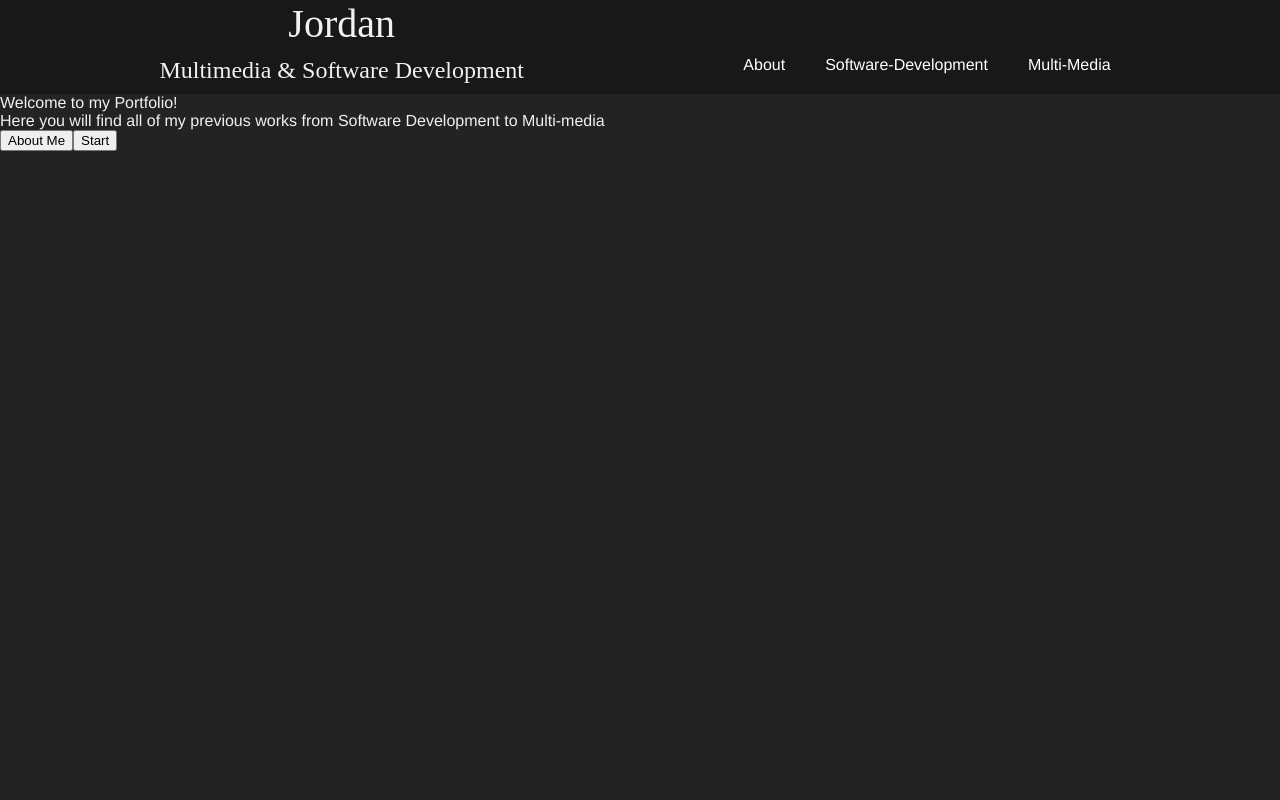
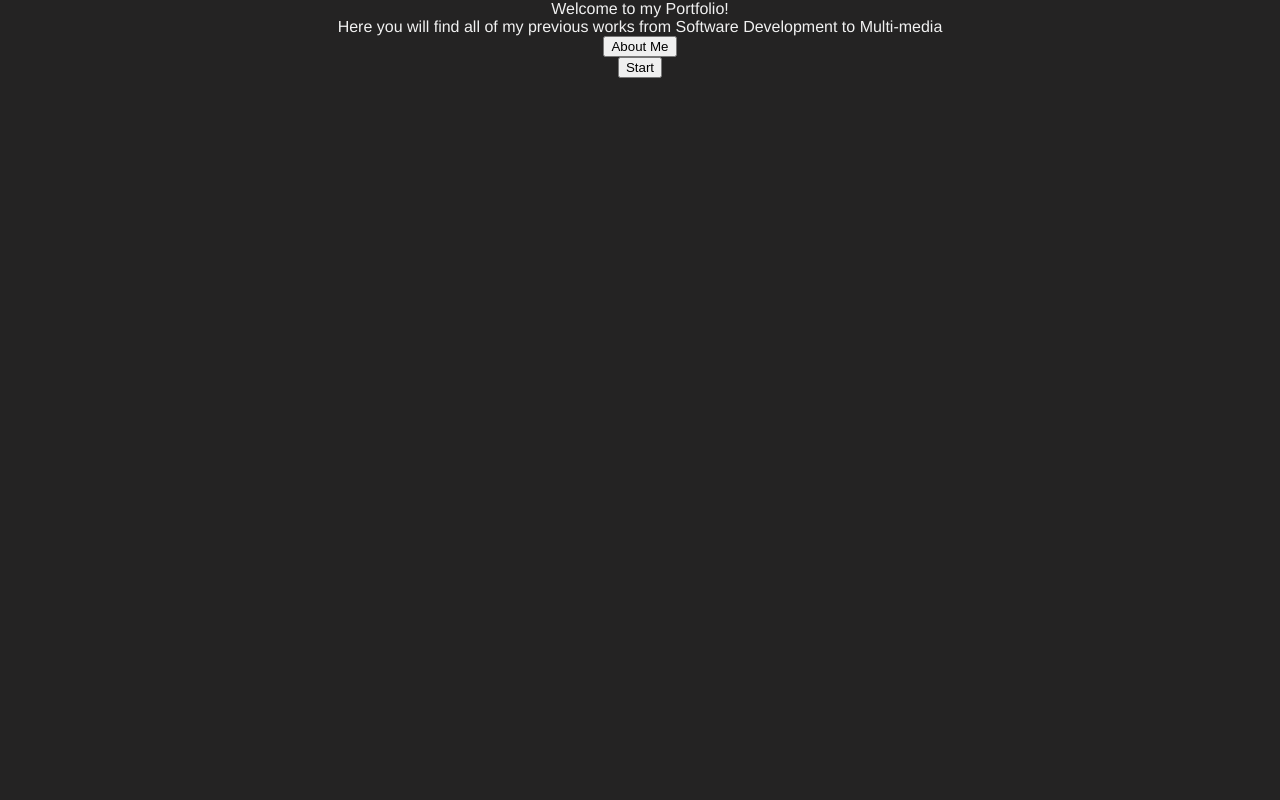
Before and after one commit to Jrock474/Portfolio, a React (Vite) app: page / in a window 1280 px wide. Shown: the top 800 px of the page. Built offline with nearby package versions, Linux system fonts and the light colour scheme.

Commit message:
added banner and banner context that affects conditional rendering of certain components

```diff
--- a/src/App.jsx
+++ b/src/App.jsx
@@ -1,20 +1,23 @@
 import { Route, Routes, useLocation } from "react-router-dom"
-import { useState } from "react"
+import { useState, createContext} from "react"
 
 import Animations from "./Pages/Animations"
 import Music from "./Pages/Music"
 import Designs from "./Pages/Designs"
 import Header from "./Conponents/Header"
 import Footer from "./Conponents/Footer"
-import About from "./Pages/About"
 import React from "react"
 import MultiMedia from "./Pages/MultiMedia_Nav"
 import Home_Navigation from "./Pages/Home_Navigation"
 import Software_Development_Portfolio from "./Pages/Software_Development_Portfolio"
 import './styles.css'
 
+export const BannerState = createContext()
+
 const App = () => {
   const location = useLocation()
+
+  const [isBannerActive, setIsBannerActive] = useState(true)
 
   const [footerID, setFooterID] = useState("")
   const [sharedFooterClass, setSharedFooterClass] = useState("")
@@ -39,16 +42,22 @@ const App = () => {
   return (
     <>
    <div className ="site-wrapper">
-   <Header id={headerID} className={sharedHeaderClass}/>
-    <Routes>
+
+     {/* Conditional render that hides the header if the banner is active */}
+    {isBannerActive ?
+    null
+     :
+    <Header id={headerID} className={sharedHeaderClass}/>}
+    <BannerState.Provider value={[isBannerActive, setIsBannerActive]}>
+      <Routes>
         <Route path = "/" element = {<Home_Navigation />} />
-        <Route path = "/about" element = {<About />} />
         <Route path = "/software-development" element = {<Software_Development_Portfolio />} />
         <Route path = "/multi-media" element = {<MultiMedia />} />
         <Route path = "/designs" element = {<Designs />} />
         <Route path = "/animations" element = {<Animations />} />
         <Route path = "/music" element = {<Music />} />
-    </Routes>
+      </Routes>
+    </BannerState.Provider>
     <Footer id={footerID} className={sharedFooterClass} />
    </div>
    </>
--- a/src/Pages/About.jsx
+++ b/src/Pages/About.jsx
@@ -1,17 +1,17 @@
 import { useContext } from "react";
 import Software from "../Conponents/Software";
-import { AboutState } from "./Home_Navigation";
+import { BannerState } from "../App";
 
 const About = () => {
 
-  const [isAboutActive, setIsAboutActive] = useContext(AboutState)
+  const [isBannerActive, setIsBannerActive] = useContext(BannerState)
   const handleClick = (e) =>{
-    // Checks if the Banner Section is Clicked and if it's active
+    // Changes Banner state that influences conditonal rendering of parent components such as the header
     if (e == "Start"){
-      if (isAboutActive === true) {
-        setIsAboutActive(false)
+      if (isBannerActive === true) {
+        setIsBannerActive(false)
       } else {
-        setIsAboutActive(true)
+        setIsBannerActive(true)
       }
     }
   }
--- a/src/Pages/Home_Navigation.jsx
+++ b/src/Pages/Home_Navigation.jsx
@@ -1,17 +1,20 @@
-import React, {useState, createContext, use} from 'react'
+import React, {useState, useContext} from 'react'
 import About from './About'
 import Home_Navigation_Boxes from '../Conponents/Home_Navigation_Boxes'
+import { BannerState } from '../App'
 
-export const AboutState = createContext()
+
 
 
 const Home_Navigation = () => {
 
-    const [isAboutActive, setIsAboutActive] = useState(true)
+    const [isBannerActive, setIsBannerActive] = useContext(BannerState)
 
   return (
     <>
-    {isAboutActive ? <AboutState.Provider value={[isAboutActive, setIsAboutActive]}> <About />  </AboutState.Provider>
+
+    {/* Renders the about/landing component is banner is active, otherwise renders home page */}
+    {isBannerActive ? <About />
      :
     <>
         <video autoPlay muted loop className="home-page-animation">
--- a/src/styles.css
+++ b/src/styles.css
@@ -471,6 +471,9 @@ html{
 
 .banner{
     height: 100vh;
+    display: flex;
+    flex-direction: column;
+    align-items: center;
 }
 
 @media(max-width:1000px) {
```
